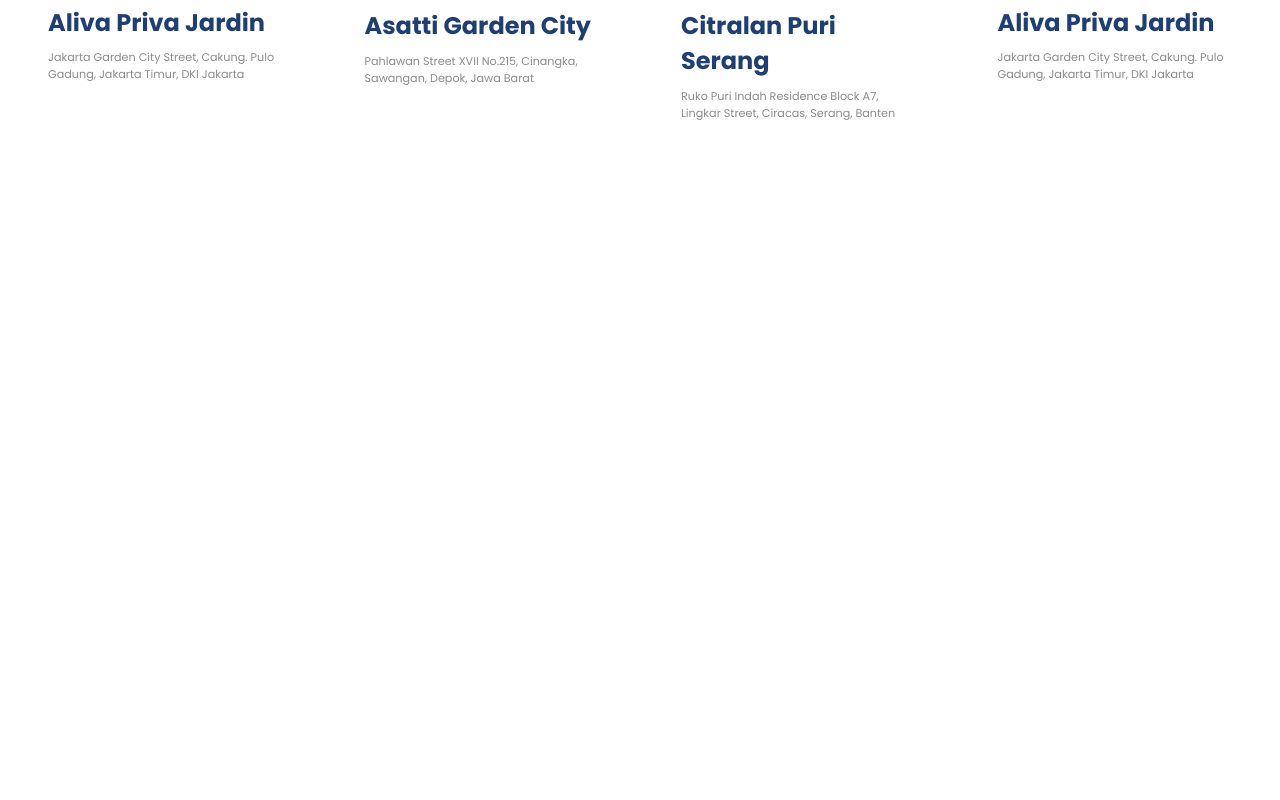
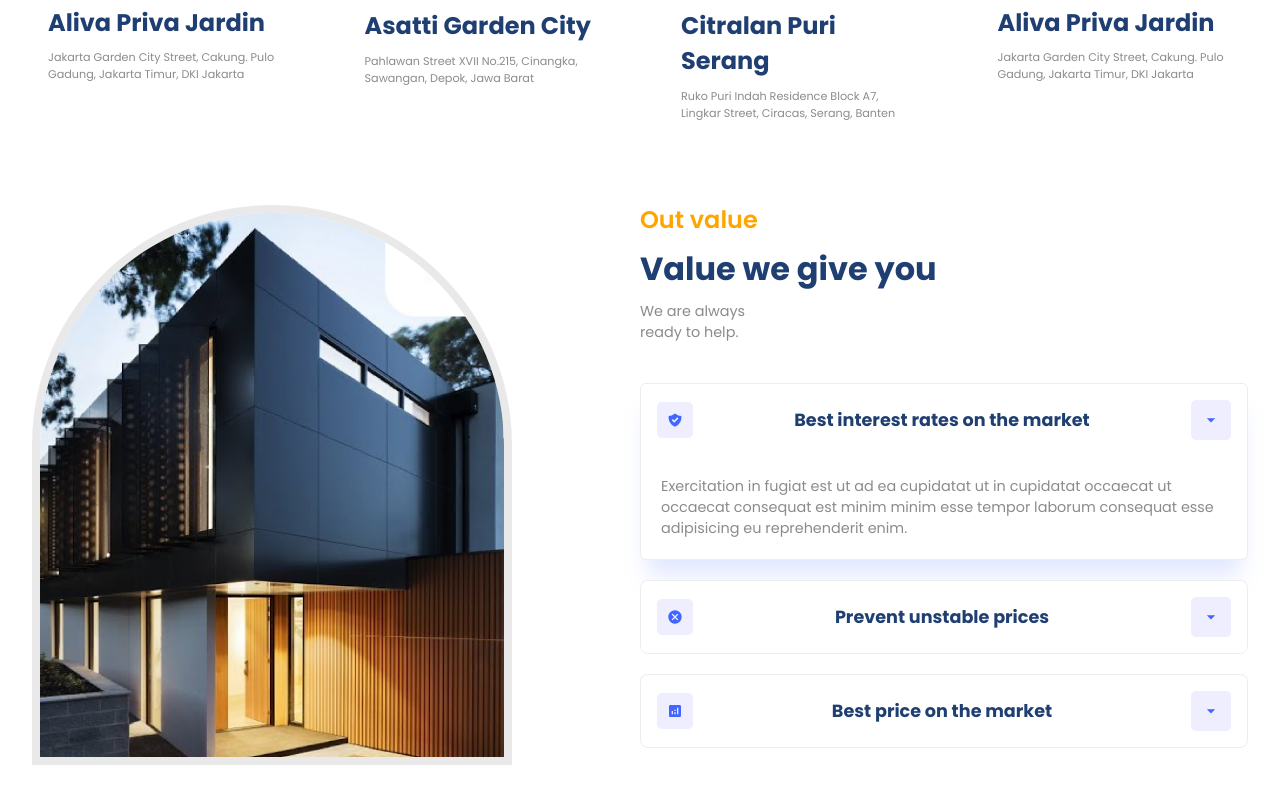
Before and after one commit to stefanoskapsoritakis/Renting-Website, a React (Vite) app: page / in a window 1280 px wide. Shown: the part 1110-1910 px from the top of the page. Before the commit the page ends 1280 px from the top, so only its background shows below. Built offline with nearby package versions, Linux system fonts and the light colour scheme.

Commit message:
Added Value page and styling, added value page to App

```diff
--- a/src/App.jsx
+++ b/src/App.jsx
@@ -2,6 +2,7 @@
 import Header from "./components/Header/Header";
 import Hero from "./components/Hero/Hero";
 import Residencies from "./components/Residencies/Residencies";
+import Value from './components/Value/Value';
 
 function App() {
   return (
@@ -12,6 +13,7 @@
         <Hero />
       </div>
       <Residencies/>
+      <Value/>
     </div>
   );
 }
--- /dev/null
+++ b/src/components/Value/Value.css
@@ -0,0 +1,44 @@
+.v-container .image-container{
+    border: 8px solid rgb(232 232 232 / 93%);
+}
+.v-container>div{
+    flex: 1;
+}
+
+.v-right{
+    gap: 0.5rem;
+}
+.accordion{
+    margin-top: 2rem;
+    border: none;
+}
+.accordionItem{
+    background: white;
+    border: 0.8px solid rgba(128, 128, 128, 0.143);
+    border-radius: 8px;
+    overflow: hidden;
+    margin-bottom: 20px;
+}
+.accordionItem.expanded{
+    box-shadow: var(--shadow);
+    border-radius: 6px;
+}
+.accordionButton{
+    background-color: white;
+    padding: 1rem;
+    width: 100%;
+    justify-content: space-between;
+    cursor: pointer;
+}
+.icon{
+    padding: 10px;
+    background: #eeeeff;
+    border-radius: 5px;
+}
+.icon svg{
+    fill: var(--blue);
+}
+
+.accordionButton .primaryText{
+    font-size: 1.1rem;
+}
--- /dev/null
+++ b/src/components/Value/Value.jsx
@@ -0,0 +1,73 @@
+import React, { useState } from "react";
+import {
+  Accordion,
+  AccordionItem,
+  AccordionItemHeading,
+  AccordionItemButton,
+  AccordionItemPanel,
+  AccordionItemState,
+} from "react-accessible-accordion";
+import "react-accessible-accordion/dist/fancy-example.css";
+import { MdOutlineArrowDropDown } from "react-icons/md";
+import "./Value.css";
+import data from "../../utils/accordion";
+
+const Value = () => {
+  return (
+    <section className="v-wrapper">
+      <div className="paddings innerWidth flexCenter v-container">
+        {/* left side*/}
+        <div className="v-left">
+          <div className="image-container">
+            <img src="./value.png" alt="" />
+          </div>
+        </div>
+        {/* right side*/}
+        <div className="flexColStart v-right">
+          <span className="orangeText">Out value</span>
+          <span className="primaryText">Value we give you</span>
+          <span className="secondaryText">
+            We are always
+            <br />
+            ready to help.
+          </span>
+
+          <Accordion
+            className="accordion"
+            allowMultipleExpanded={false}
+            preExpanded={[0]}
+          >
+            {data.map((item, i) => {
+                const [className, setClassName] = useState(null)
+              return (
+                <AccordionItem className={`accordionItem ${className}`} key={i} uuid={i}>
+                  <AccordionItemHeading>
+                    <AccordionItemButton className="flexCenter accordionButton">
+                      <AccordionItemState>
+                        {({ expanded }) =>
+                          expanded
+                            ? setClassName("expanded")
+                            : setClassName("collapsed")
+                        }
+                      </AccordionItemState>
+                      <div className="flexCenter icon">{item.icon}</div>
+                      <span className="primaryText">{item.heading}</span>
+                      <div className="flexCenter icon">
+                        <MdOutlineArrowDropDown size={20} />
+                      </div>
+                    </AccordionItemButton>
+                  </AccordionItemHeading>
+                  <AccordionItemPanel>
+                    <p className="secondaryText">{item.detail}</p>
+                  </AccordionItemPanel>
+                </AccordionItem>
+              );
+            })}
+          </Accordion>
+        </div>
+      </div>
+    </section>
+  );
+};
+
+export default Value;
```
